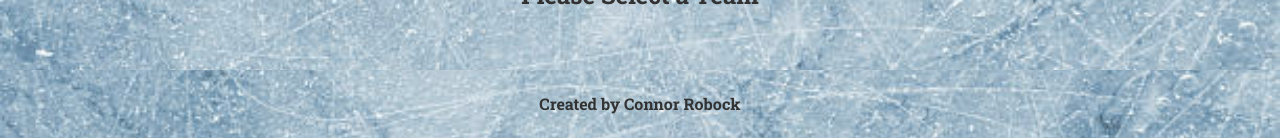
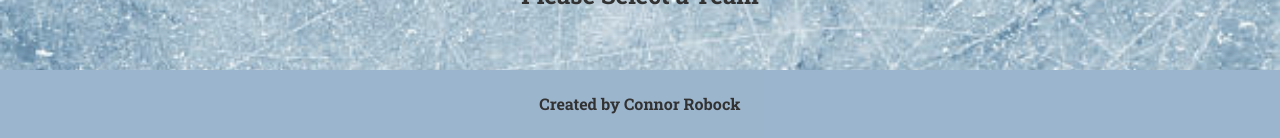
Before and after one commit to ConnorRobock/NHL-Stats-App, a React (Create React App) app: page / in a window 1280 px wide. Shown: the part 1130-1268 px from the top of the page. Built offline with nearby package versions, Linux system fonts and the light colour scheme; no server answers; a web font is replaced by a local one.

Commit message:
applied suggested changes for footer

```diff
--- a/src/index.css
+++ b/src/index.css
@@ -110,7 +110,8 @@ p {
 /* footer */
 
 footer {
-    background-image: url(./Assets/istockphoto-166319867-612x612.jpg);
+    /* background-image: url(./Assets/istockphoto-166319867-612x612.jpg); */
+    background-color: #0042827d;
     background-position: center;
     background-size: cover;
     opacity: 0.8;
```
